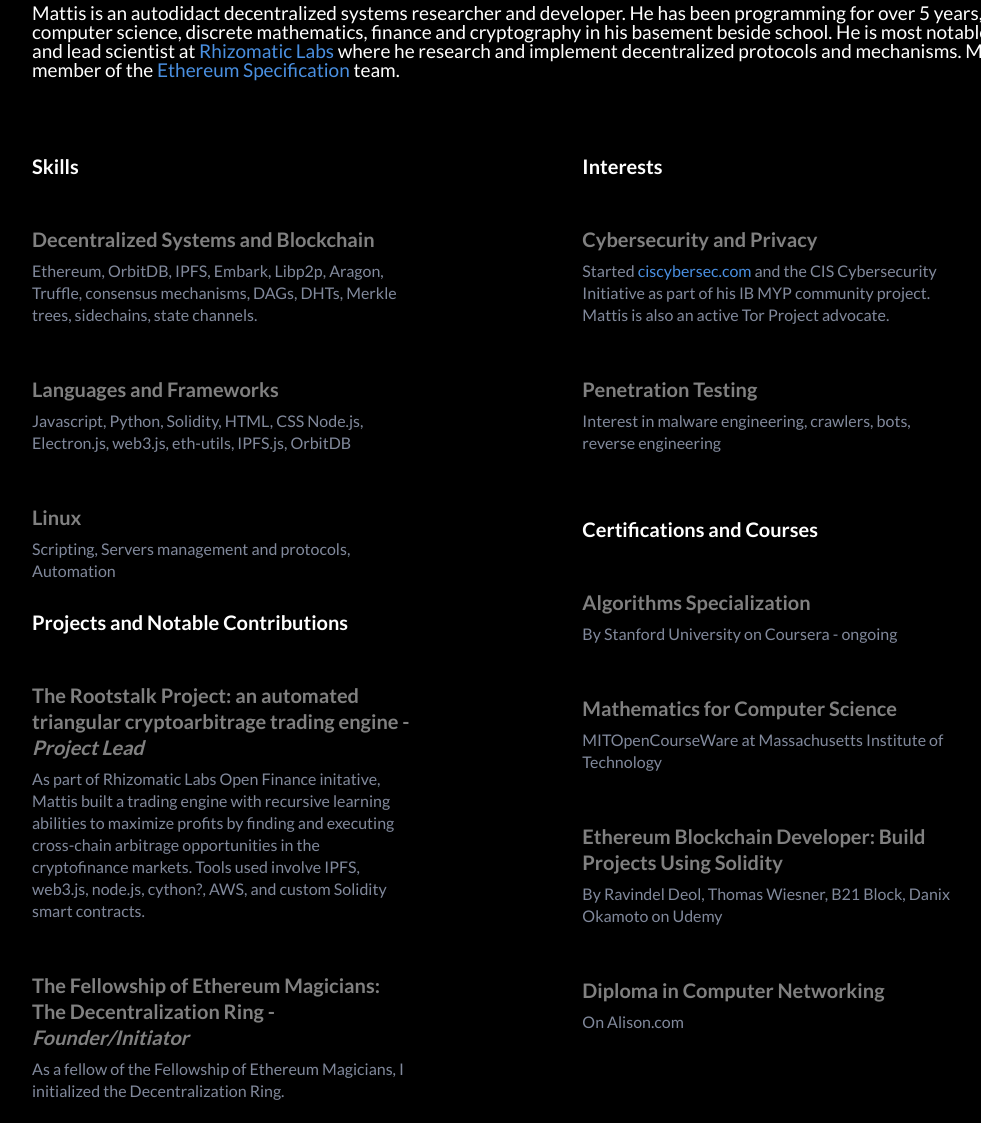
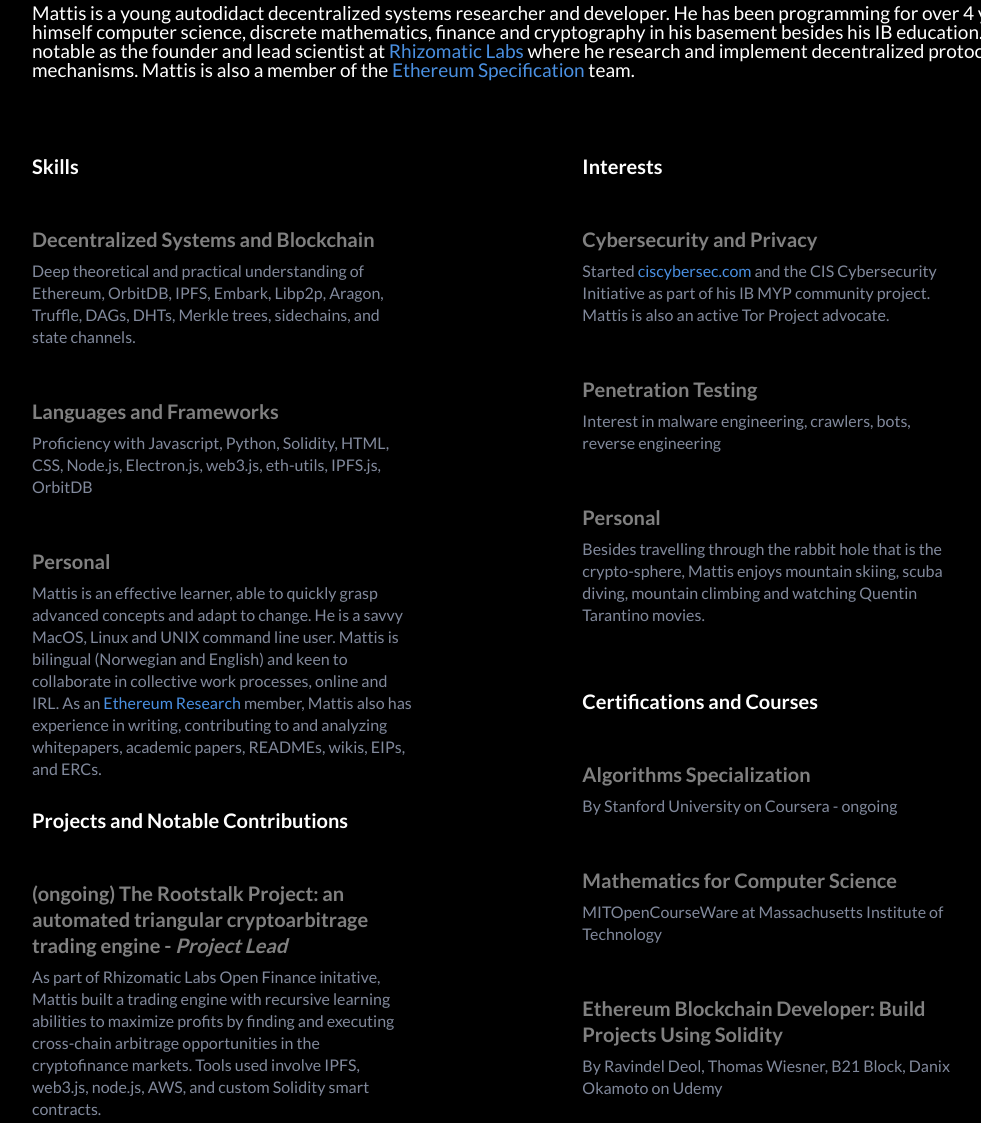
Before and after one commit to mattisstenejohansen/mstene.org, a plain HTML site: page index.html in a window 1280 px wide. Shown: the part 280-1403 px from the top of the page, without its empty margins (58-1039 px from the left). Before the commit the page ends 1382 px from the top, so only its background shows below. Drawn offline with Linux system fonts and the light colour scheme.

Commit message:
updated index.html

```diff
--- a/index.html
+++ b/index.html
@@ -14,8 +14,8 @@
 			<span class="email">mattis@stene-johansen.com</span>
 
 			<!-- <h2 class="lead">Researching and architecting cryptoeconomic mechanisms.</h2> <br> -->
-			<h4>Mattis is an autodidact decentralized systems researcher and developer. He has been programming for over 5 years, teaching himself computer science,
-			 discrete mathematics, finance and cryptography in his basement beside school. He is most notable as the founder and lead scientist at <a href="https://github.com/rhizomaticlabs">Rhizomatic Labs</a> where he research and implement decentralized protocols and mechanisms.
+			<h4>Mattis is a young autodidact decentralized systems researcher and developer. He has been programming for over 4 years, teaching himself computer science,
+			 discrete mathematics, finance and cryptography in his basement besides his IB education. He is most notable as the founder and lead scientist at <a href="https://github.com/rhizomaticlabs">Rhizomatic Labs</a> where he research and implement decentralized protocols and mechanisms.
 		 	 Mattis is also a member of the <a href="https://github.com/ethereum-specification">Ethereum Specification</a> team. </h4>
 		</div>
 	</div>
@@ -29,21 +29,22 @@
 			<div class="list-card">
 				<div>
 					<h3>Decentralized Systems and Blockchain</h3>
-					<span>Ethereum, OrbitDB, IPFS, Embark, Libp2p, Aragon, Truffle, consensus mechanisms, DAGs, DHTs, Merkle trees, sidechains, state channels.</span>
+					<span>Deep theoretical and practical understanding of Ethereum, OrbitDB, IPFS, Embark, Libp2p, Aragon, Truffle, DAGs, DHTs, Merkle trees, sidechains, and state channels.</span>
 				</div>
 			</div>
 
 			<div class="list-card">
 				<div>
 					<h3>Languages and Frameworks</h3>
-					<span>Javascript, Python, Solidity, HTML, CSS Node.js, Electron.js, web3.js, eth-utils, IPFS.js, OrbitDB </span>
+					<span>Proficiency with Javascript, Python, Solidity, HTML, CSS, Node.js, Electron.js, web3.js, eth-utils, IPFS.js, OrbitDB </span>
 				</div>
 			</div>
 
 			<div class="list-card">
 				<div>
-					<h3>Linux</h3>
-					<span>Scripting, Servers management and protocols, Automation</span>
+					<h3>Personal</h3>
+					<span>Mattis is an effective learner, able to quickly grasp advanced concepts and adapt to change. He is a savvy MacOS, Linux and UNIX command line user. Mattis is bilingual (Norwegian and English) and keen to collaborate in collective work processes, online and IRL.
+					As an <a href="https://ethresear.ch/">Ethereum Research</a> member, Mattis also has experience in writing, contributing to and analyzing whitepapers, academic papers, READMEs, wikis, EIPs, and ERCs.</span>
 				</div>
 			</div>
 
@@ -51,15 +52,15 @@
 
 			<div class="list-card">
 				<div>
-					<h3>The Rootstalk Project: an automated triangular cryptoarbitrage trading engine - <i>Project Lead</i></h3>
+					<h3>(ongoing) The Rootstalk Project: an automated triangular cryptoarbitrage trading engine - <i>Project Lead</i></h3>
 					<span>As part of Rhizomatic Labs Open Finance initative, Mattis built a trading engine with recursive learning abilities to maximize profits by finding and executing cross-chain arbitrage opportunities in the cryptofinance markets.
-					Tools used involve IPFS, web3.js, node.js, cython?, AWS, and custom Solidity smart contracts. </span>
+					Tools used involve IPFS, web3.js, node.js, AWS, and custom Solidity smart contracts. </span>
 				</div>
 			</div>
 			<div class="list-card">
 				<div>
 					<h3>The Fellowship of Ethereum Magicians: The Decentralization Ring - <i>Founder/Initiator</i></h3>
-					<span>As a fellow of the Fellowship of Ethereum Magicians, I initialized the Decentralization Ring.  </span>
+					<span>As a fellow of the Fellowship of Ethereum Magicians, Mattis initialized the Decentralization Ring. It is an initiative to collect fellow researchers, hobbyists, advocates, and writers interested in the field of decentralized systems in order to collaborate on common goals. The purpose of the ring is to combine forces to ultimately push the research space forwards.</span>
 				</div>
 			</div>
 		</div>
@@ -77,6 +78,13 @@
 					<div>
 						<h3>Penetration Testing</h3>
 						<span>Interest in malware engineering, crawlers, bots, reverse engineering</span>
+					</div>
+				</div>
+
+				<div class="list-card">
+					<div>
+						<h3>Personal</h3>
+						<span>Besides travelling through the rabbit hole that is the crypto-sphere, Mattis enjoys mountain skiing, scuba diving, mountain climbing and watching Quentin Tarantino movies.</span>
 					</div>
 				</div>
 				<br>
@@ -111,7 +119,7 @@
 		</div>
 	</div>
 
-<br><br>
+<br><br><br>
 
 
 
```
